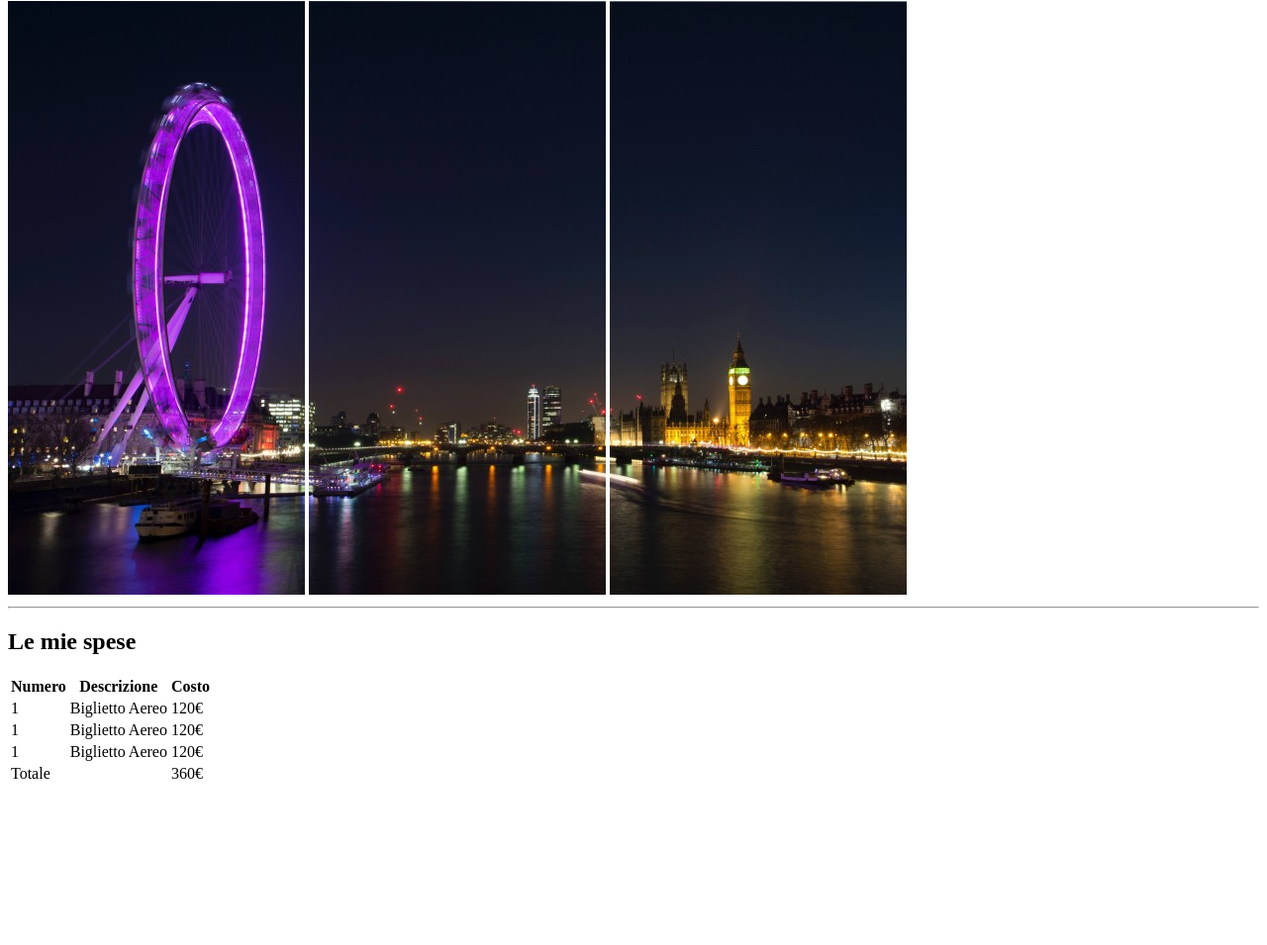
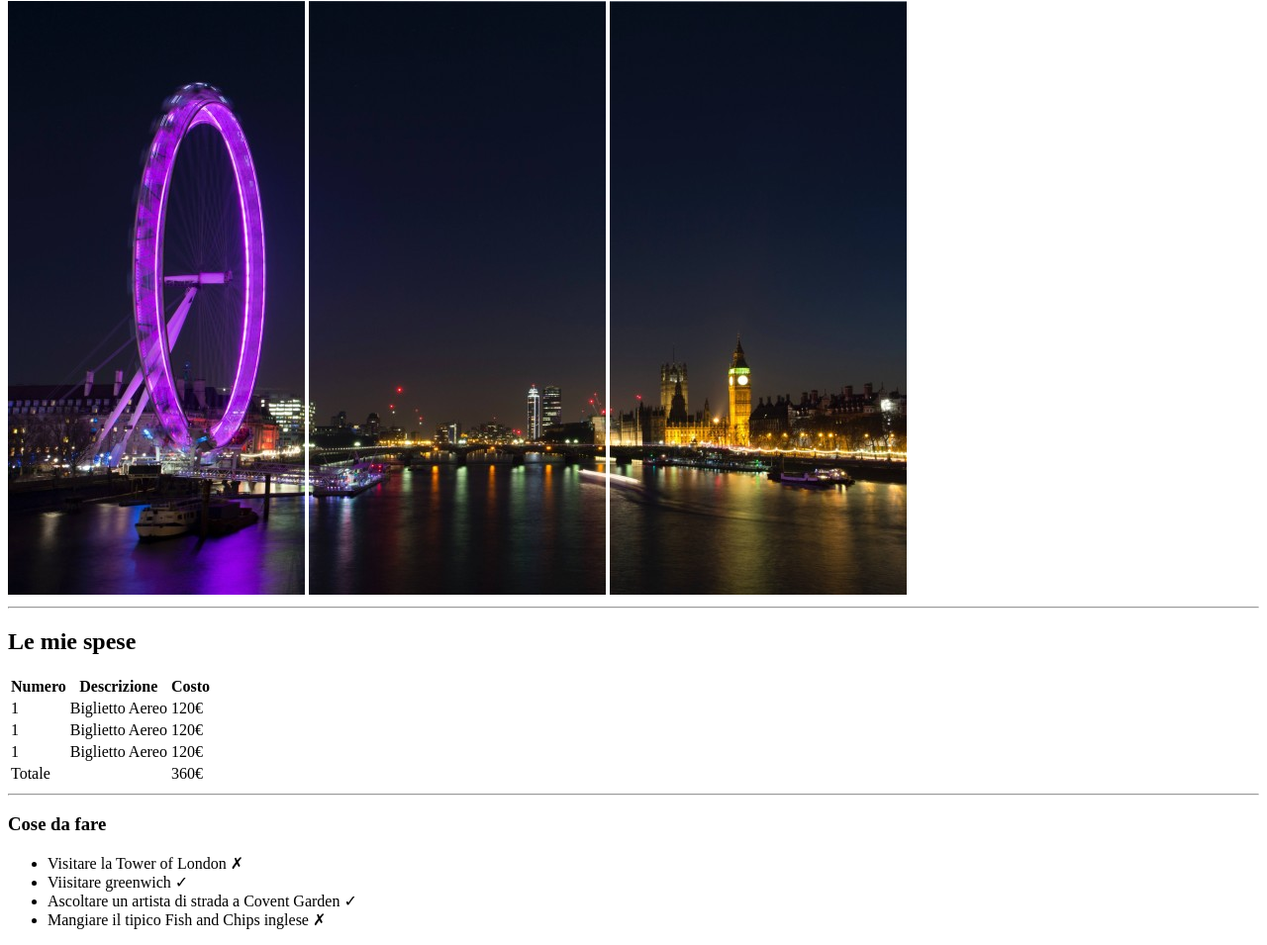
Before and after one commit to federicascognamiglio/html-london-trip, a plain HTML site: page index.html in a window 1280 px wide. Shown: the part 79-1034 px from the top of the page at 99% size. Before the commit the page ends 881 px from the top, so only its background shows below. Drawn offline with Linux system fonts and the light colour scheme.

Commit message:
feat: sezione cose da fare

```diff
--- a/index.html
+++ b/index.html
@@ -25,6 +25,7 @@
         <section>
             <!-- Titolo Sezione -->
             <h2>Le mie spese</h2>
+
             <!-- Tabella -->
             <table>
                 <!-- Intestazione Tabella -->
@@ -69,6 +70,22 @@
             <!-- /Tabella -->
         </section>
         <!-- /Sezione Spese -->
+        <hr>
+        <!-- Sezione Cose da fare -->
+        <section>
+            <!-- Titolo Sezione -->
+            <h3>Cose da fare</h3>
+
+            <!-- Lista non Ordinata -->
+            <ul>
+                <li>Visitare la Tower of London &cross;</li>
+                <li>Viisitare greenwich &check;</li>
+                <li>Ascoltare un artista di strada a Covent Garden &check;</li>
+                <li>Mangiare il tipico Fish and Chips inglese &cross;</li>
+            </ul>
+            <!-- /Lista non Ordinata -->
+        </section>
+        <!-- /Sezione Cose da fare -->
 
     </main>
     <!-- /Main -->
```
